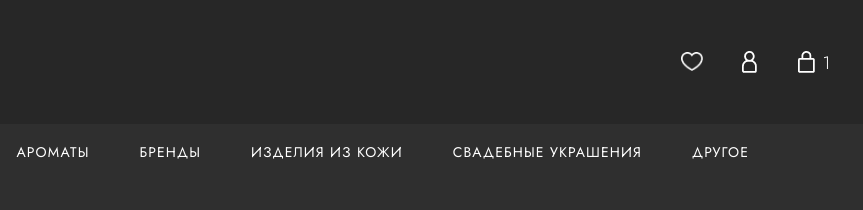
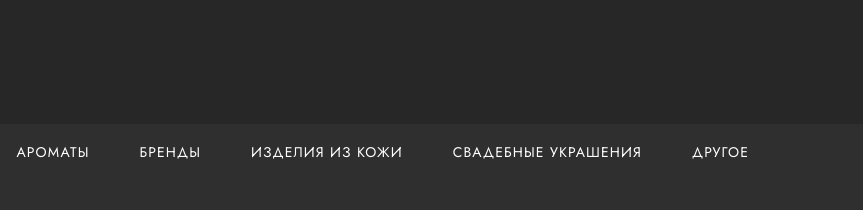
Before and after one commit to Kirill27928/Web-Programming, a plain HTML site: page menu.html in a window 1280 px wide. Shown: the top 210 px of the page, 417-1280 px from the left. Drawn offline with Linux system fonts and the light colour scheme; a web font is replaced by a local one.

Commit message:
fix: header icons

```diff
--- a/menu.html
+++ b/menu.html
@@ -11,9 +11,6 @@
     <header class="menu-topnav">
       <a class="logo" href="index.html" aria-label="Moon River"><img src="./assets/logo2.svg" alt="Moon River" /></a>
       <nav class="icons" aria-label="Пользовательская навигация">
-        <img class="header-icon" src="./assets/heart.png" alt="Избранное" />
-        <img class="header-icon" src="./assets/human.png" alt="Профиль" />
-        <div class="bag-wrap"><img class="header-icon" src="./assets/shop.png" alt="Корзина" /><span class="bag-count">1</span></div>
         <a href="index.html"><div class="menu-close">×</div></a>
       </nav>
       <nav class="menu-tabs" aria-label="Разделы меню">
```
